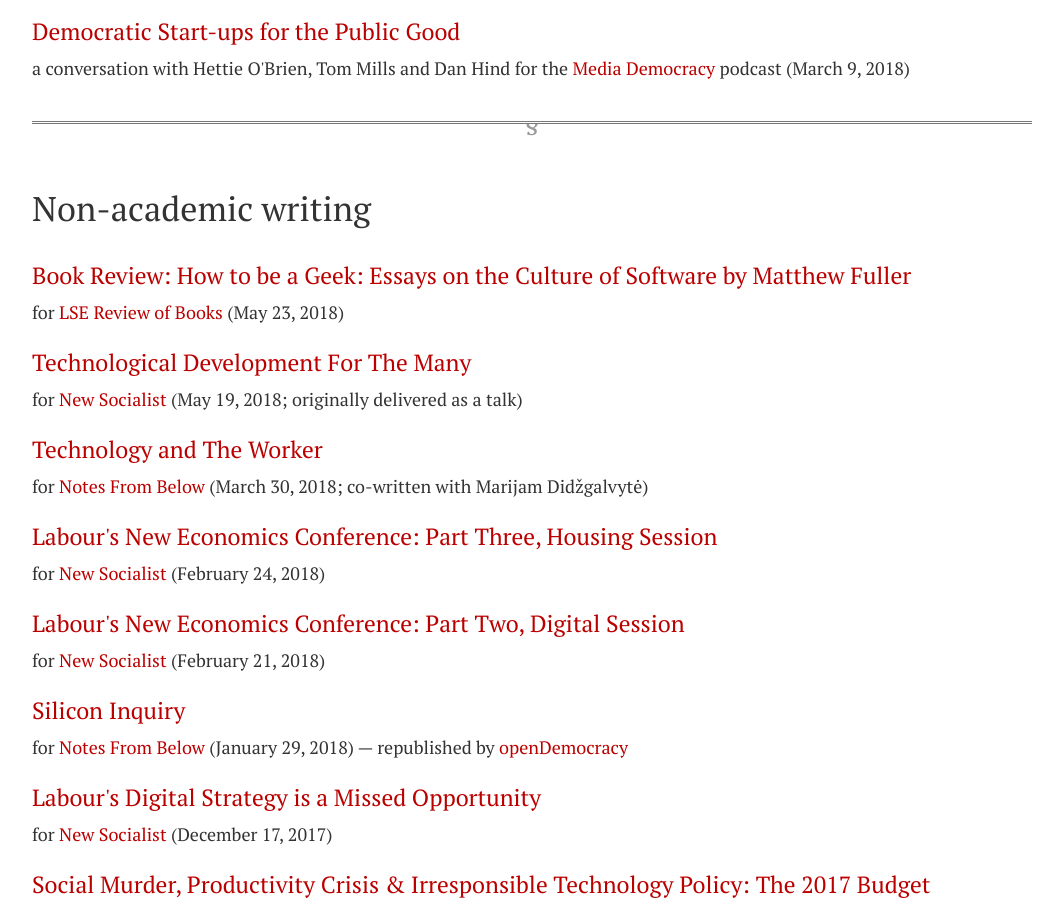
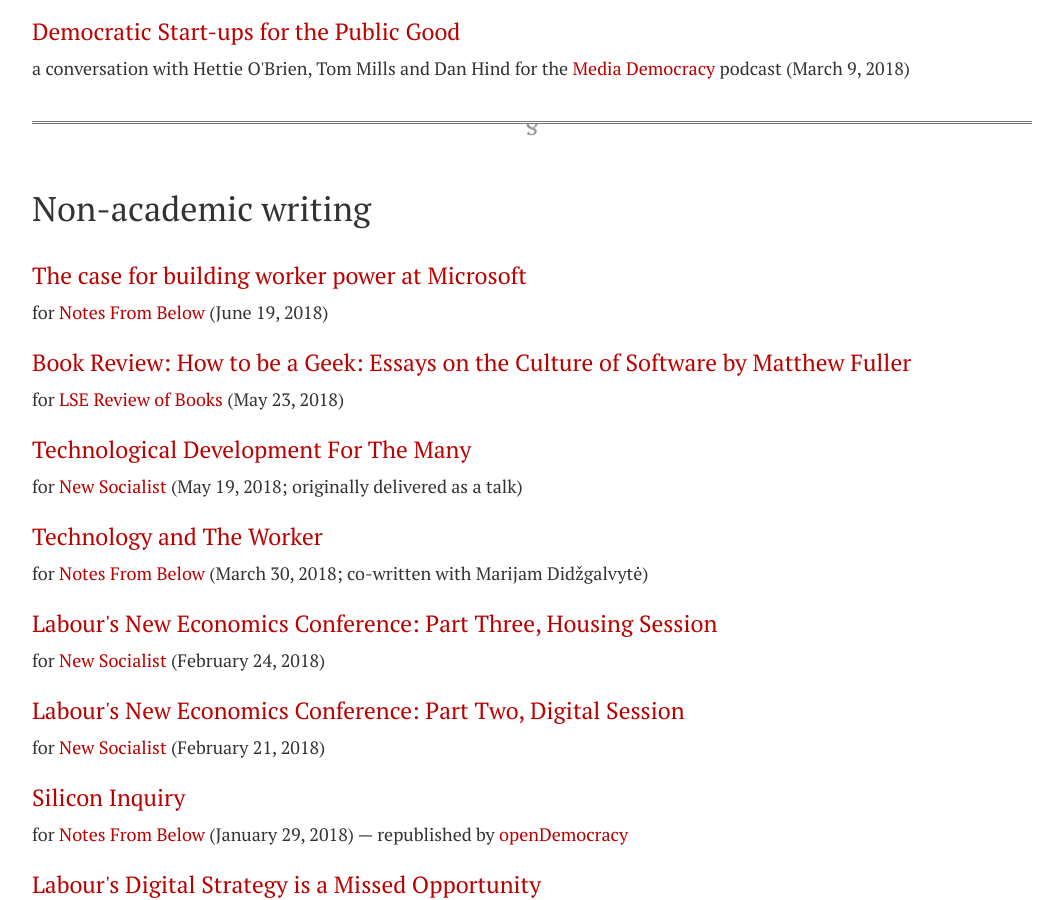
Before and after one commit to dellsystem/dellsystem.github.io, a Jekyll site: the page built from words.html, in a window 1280 px wide and 900 px high, scrolled down 766 px. Shown: the whole window, without its empty margins (108-1171 px from the left). Built offline with Jekyll 4.4.1, drawn with Linux system fonts in a browser that asks for light colours; nearby versions of some CDN libraries.

Commit message:
Add latest NFB piece to words.html

```diff
--- a/words.html
+++ b/words.html
@@ -59,11 +59,19 @@ title: Words
 
 <dl class="vertical">
 <dt>
+    <a href="http://www.notesfrombelow.org/article/building-worker-power-at-microsoft">
+        The case for building worker power at Microsoft
+    </a>
+</dt>
+<dd>for <a href="https://www.notesfrombelow.org/">Notes From Below</a>
+    (June 19, 2018)
+</dd>
+<dt>
     <a href="http://blogs.lse.ac.uk/lsereviewofbooks/2018/05/23/book-review-how-to-be-a-geek-essays-on-the-culture-of-software-by-matthew-fuller/">
         Book Review: How to be a Geek: Essays on the Culture of Software by Matthew Fuller
     </a>
 </dt>
-<dd>for <a href="https://newsocialist.org.uk">LSE Review of Books</a>
+<dd>for <a href="http://blogs.lse.ac.uk/lsereviewofbooks/">LSE Review of Books</a>
     (May 23, 2018)
 </dd>
 <dt>
```
